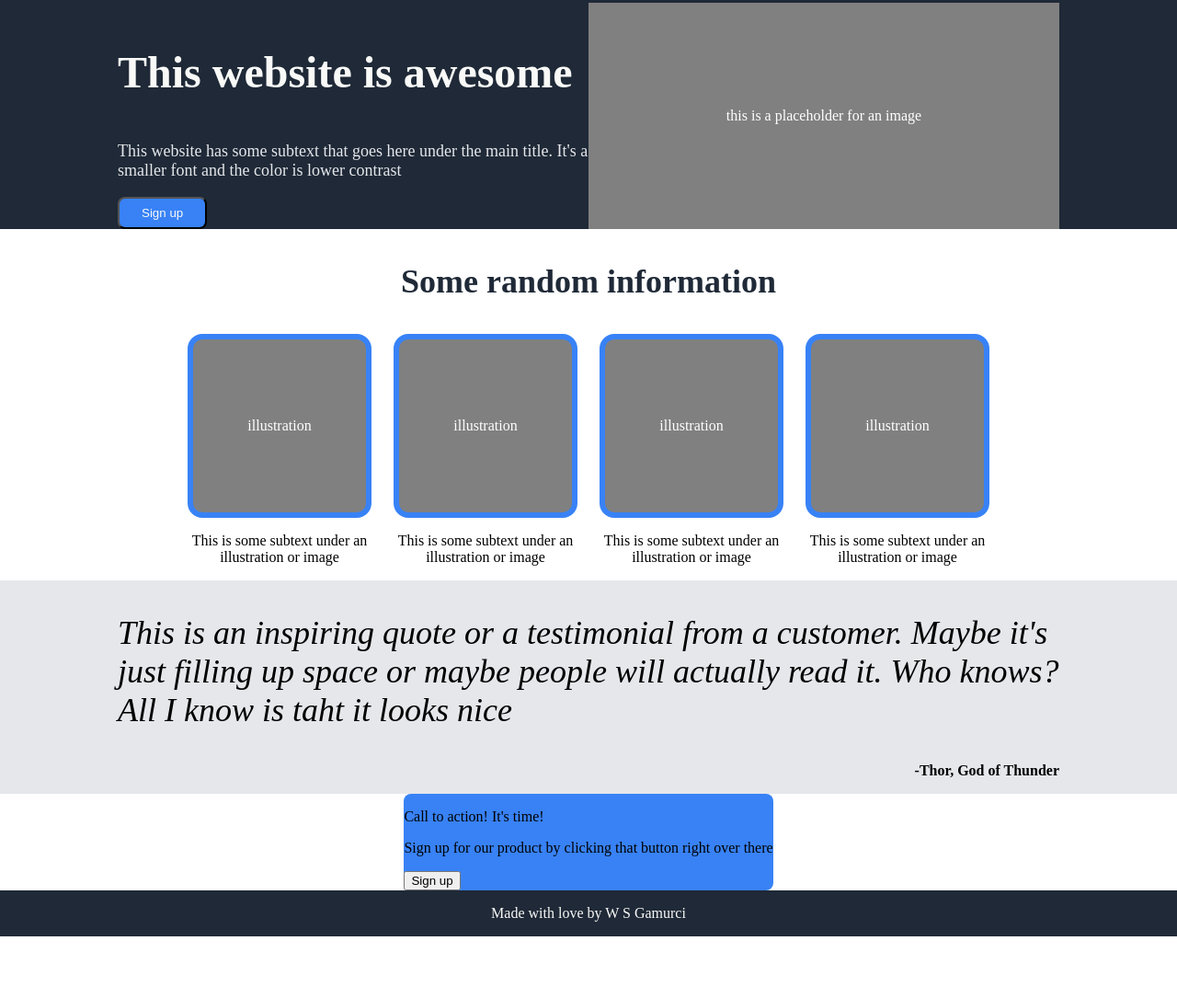
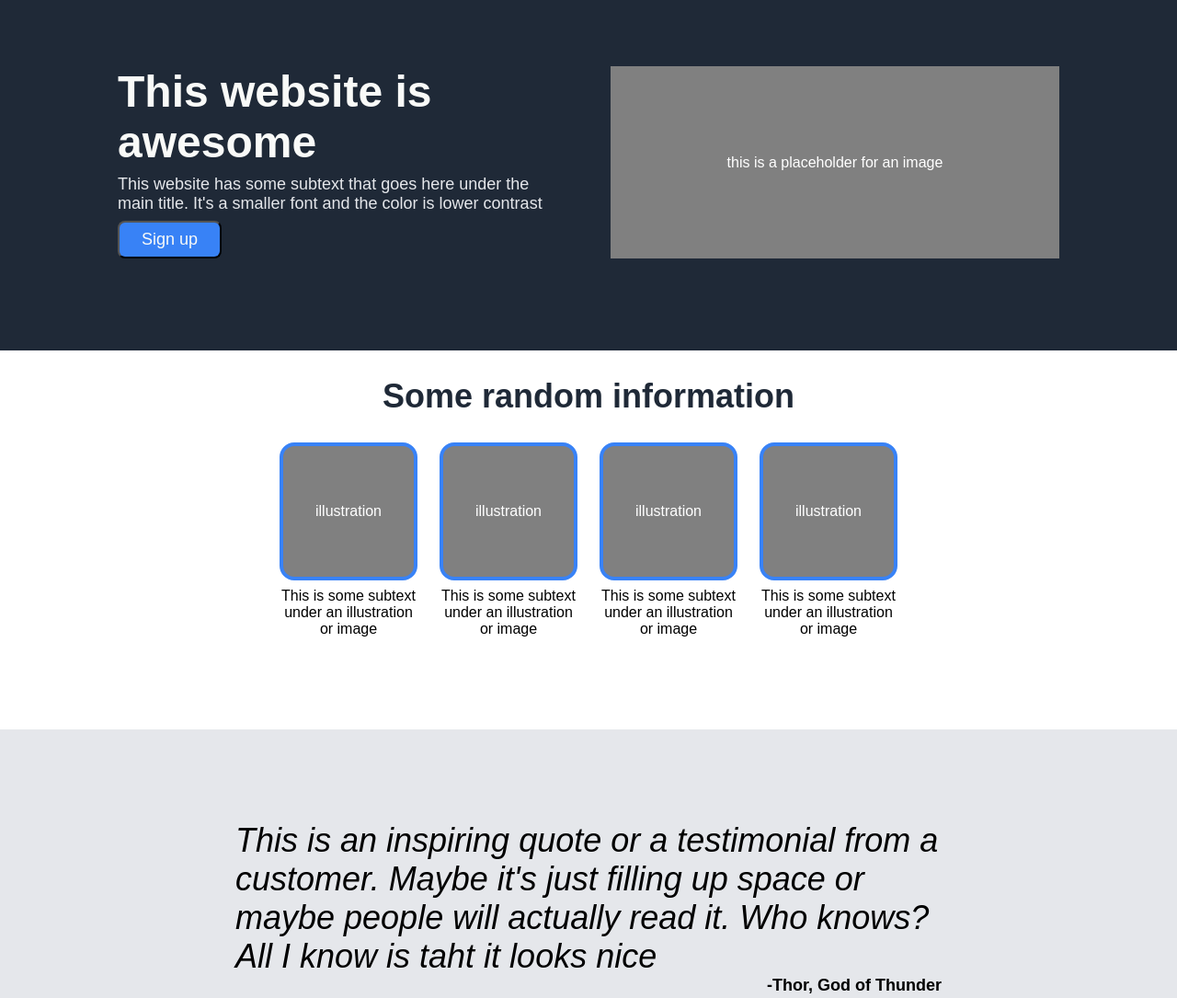
Before and after one commit to wipramgamurci/odin-landing-page, a plain HTML site: page index.html in a window 1280 px wide. Shown: the part 72-1157 px from the top of the page at 92% size. Before the commit the page ends 1090 px from the top, so only its background shows below. Drawn offline with Linux system fonts and the light colour scheme.

Commit message:
fix layout

```diff
--- a/index.html
+++ b/index.html
@@ -57,9 +57,13 @@
         </div>
         <div class="section-4">
             <div class="signup-card">
-                <p>Call to action! It's time!</p>
-                <p>Sign up for our product by clicking that button right over there</p>
-                <button>Sign up</button>
+                <div class="left">
+                    <p class="main-text">Call to action! It's time!</p>
+                    <p class="secondary-text">Sign up for our product by clicking that button right over there</p>
+                </div>
+                <div class="right">
+                    <button>Sign up</button>
+                </div>
             </div>
         </div>
         <div class="footer">
--- a/style/style.css
+++ b/style/style.css
@@ -1,4 +1,4 @@
-body{
+*{
     margin: 0;
     padding: 0;
 }
@@ -6,6 +6,7 @@ body{
 body{
     display: flex;
     flex-direction: column;
+    font-family: sans-serif;
 }
 
 .section-1,
@@ -24,6 +25,7 @@ body{
     display: flex;
     align-items: center;
     justify-content: space-between;
+    margin: 16px 0px;
 }
 
 .header p{
@@ -45,35 +47,40 @@ body{
 
 .hero{
     display: flex;
+    margin: 100px 0px;
+    gap: 48px;
 }
 
-.left{
+.hero .left{
     flex: 1;
 }
 
-.left .main-text{
+.hero .left .main-text{
     font-size: 48px;
     font-weight: 800;
     color: #f9faf8;
+    margin-bottom: 8px;
 }
 
-.left .secondary-text{
+.hero .left .secondary-text{
     font-size: 18px;
     color: #e5e7eb;
+    margin-bottom: 8px;
 }
 
-.left button{
+.hero .left button{
     background-color: #3882f6;
     color: #f9faf8;
     padding: 8px 24px;
     border-radius: 8px;
+    font-size: 18px;
 }
 
-.right{
+.hero .right{
     flex: 1;
 }
 
-.right div{
+.hero .right div{
     display: flex;
     justify-content: center;
     align-items: center;
@@ -87,10 +94,18 @@ body{
     text-align: center;
 }
 
+.section-2 .information{
+    margin-bottom: 100px;
+}
+
 .information .main-text{
     font-size: 36px;
     color: #1f2937;
     font-weight: 800;
+    height: 100px;
+    display: flex;
+    align-items: center;
+    justify-content: center;
 }
 
 .information .container{
@@ -101,24 +116,33 @@ body{
 }
 
 .information .card{
-    width: 200px;
+    width: 150px;
+    /* font-size: 18px; */
 }
 
 .card div{
     display: flex;
     justify-content: center;
     align-items: center;
-    border: 6px #3882f6 solid;
+    border: 4px #3882f6 solid;
     background-color: gray;
     color: white;
-    width: 200px;
-    height: 200px;
+    width: 150px;
+    height: 150px;
     box-sizing: border-box;
     border-radius: 16px;
+    margin-bottom: 8px;
 }
 
 .section-3{
     background-color: #e5e7eb;
+    display: flex;
+    justify-content: center;
+}
+
+.quote{
+    margin: 100px 0px;
+    width: 75%;
 }
 
 .quote .text{
@@ -131,6 +155,7 @@ body{
 .quote .by{
     text-align: right;
     font-weight: 700;
+    font-size: 18px;
 }
 
 .section-4{
@@ -140,8 +165,34 @@ body{
 }
 
 .signup-card{
+    flex: 1;
+    display: flex;
+    justify-content: space-between;
+    align-items: center;
     background-color: #3882f6;
     border-radius: 8px;
+    padding: 48px 96px;
+    margin: 100px 0px;
+}
+
+.signup-card .main-text{
+    color: #f9faf8;
+    font-weight: bold;
+    font-size: 24px;
+}
+
+.signup-card .secondary-text{
+    color: #e5e7eb;
+    font-size: 18px;
+}
+
+.signup-card button{
+    background-color: #3882f6;
+    color: #f9faf8;
+    border-radius: 8px;
+    border-color: #f9faf8;
+    padding: 8px 24px;
+    font-size: 18px;
 }
 
 .footer{
@@ -150,4 +201,5 @@ body{
     align-items: center;
     color: #f9faf8;
     background-color: #1f2937;
+    height: 75px;
 }
```
